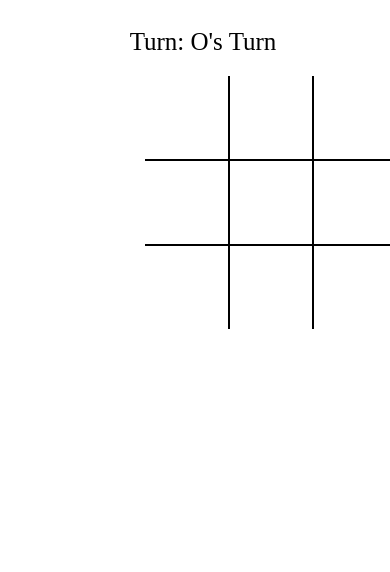
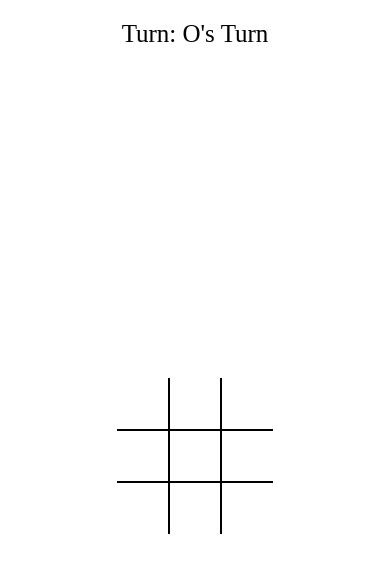
Before and after one commit to Nafim-Ershad/TicTacToe, a website built with Vite: page index.html in a window 390 px wide. Built offline with nearby package versions, Linux system fonts and the light colour scheme.

Commit message:
made the board responsive

```diff
--- a/index.html
+++ b/index.html
@@ -11,6 +11,7 @@
     <div class="turn">
         Turn: <span></span>
     </div>
+    <div class="board-container">
         <div id="board" class="board">
             <div class="cell"></div>
             <div class="cell"></div>
@@ -22,6 +23,7 @@
             <div class="cell"></div>
             <div class="cell"></div>
         </div>
+    </div>
 
     <div class="winning-message-container">
         <div class="winning-message-text">Winner</div>
--- a/package.json
+++ b/package.json
@@ -3,12 +3,15 @@
     "private": true,
     "version": "0.0.0",
     "type": "module",
+    "homepage": "https://github.com/Nafim-Ershad/TicTacToe.git",
     "scripts": {
         "dev": "vite",
         "build": "vite build",
-    "preview": "vite preview"
+        "preview": "vite preview",
+        "deploy": "gh-pages -d dist"
     },
     "devDependencies": {
+        "gh-pages": "^4.0.0",
         "vite": "^4.0.0"
     },
     "dependencies": {
--- a/style.scss
+++ b/style.scss
@@ -2,6 +2,8 @@
 *::after,
 *::before {
     box-sizing: border-box;
+    margin: 0;
+    padding: 0;
 }
 
 body {
@@ -16,13 +18,21 @@ body {
         font-size: 25px;
         text-align: center;
     }
+    .board-container {
+        width: 100%;
+        height: 100%;
+        display: grid;
+        grid-template-columns: 1fr;
+        grid-template-rows: 1fr;
+        align-items: center;
+        justify-items: center;
         .board {
-        width: 30%;
-        height: 30%;
+            width: 40%;
             justify-self: center;
             display: grid;
             grid-template-columns: repeat(3, 1fr);
             grid-template-rows: repeat(3, 1fr);
+            aspect-ratio: 1/1;
             &.x {
                 & .cell:not(.x):not(.o):hover {
                     &::before,
@@ -134,6 +144,7 @@ body {
                 }
             }
         }
+    }
     .winning-message-container {
         position: absolute;
         left: 0;
```
Also changed, not shown: helping_link.txt (+9 -0 lines), dist/index.html, 2 other files. Lines whose indentation alone changed are shown as unchanged.
